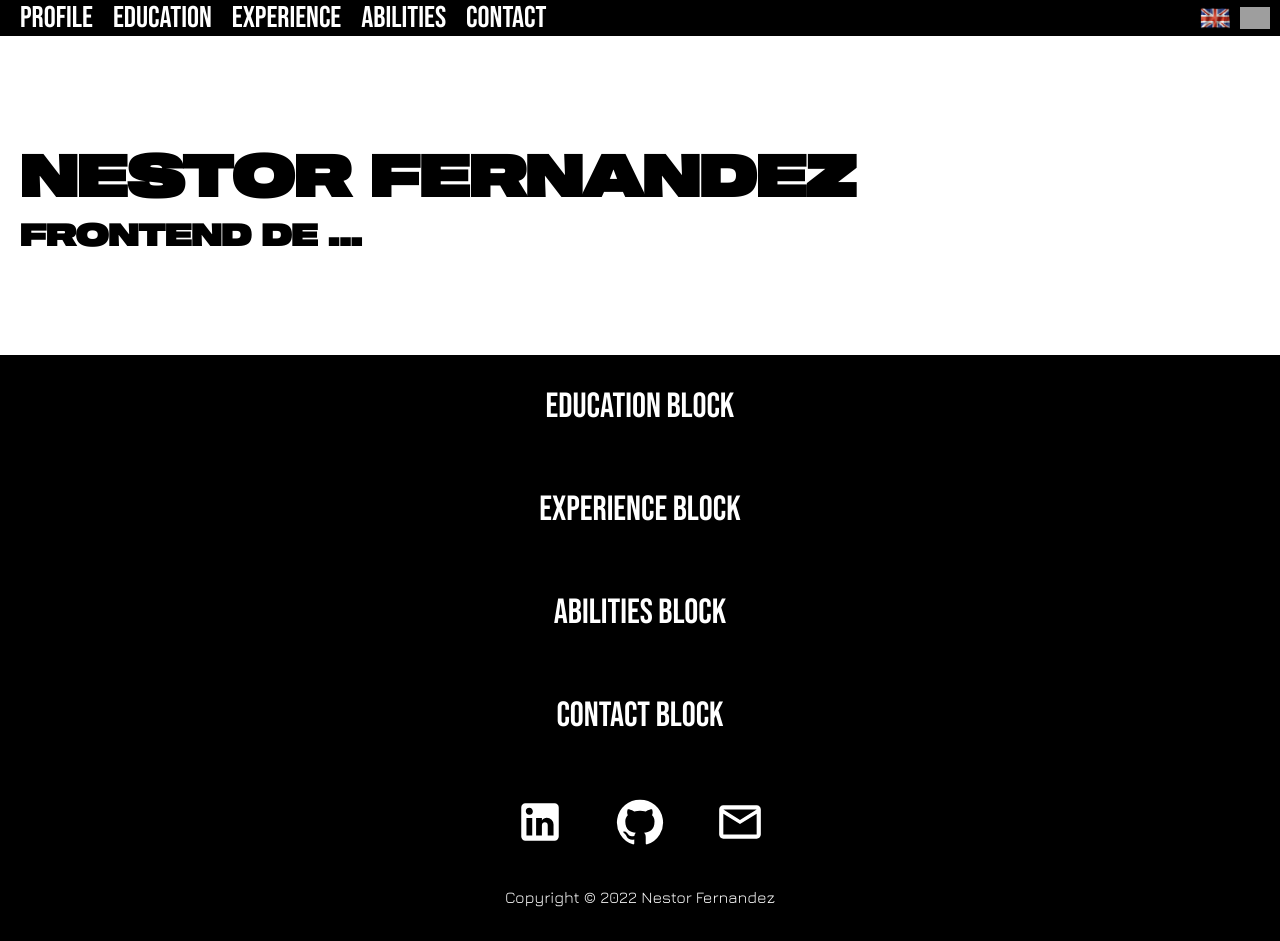
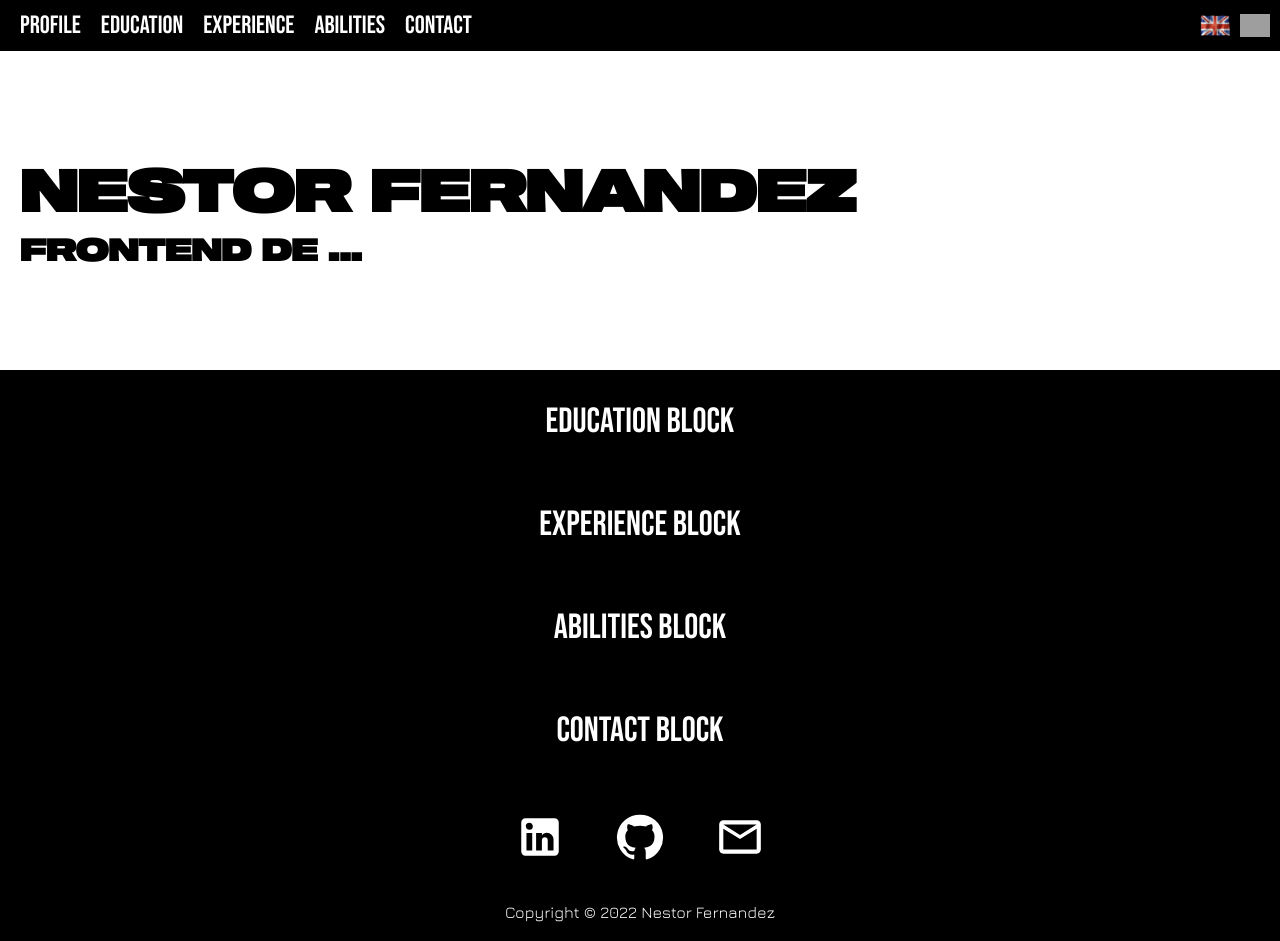
Before and after one commit to extraertond/personal_site, a React (Create React App) app: page / in a window 1280 px wide. Built offline with nearby package versions, Linux system fonts and the light colour scheme; grey boxes are pictures that could not be loaded.

Commit message:
changed navbar links style

```diff
--- a/src/components/header/navbar/navbar.scss
+++ b/src/components/header/navbar/navbar.scss
@@ -7,7 +7,8 @@
 .sections {
     display: flex;
     justify-content: space-around;
-    font-size: 30px;
+    font-size: 25px;
+    padding: 10px 0px;
 }
 
 .link {
```
